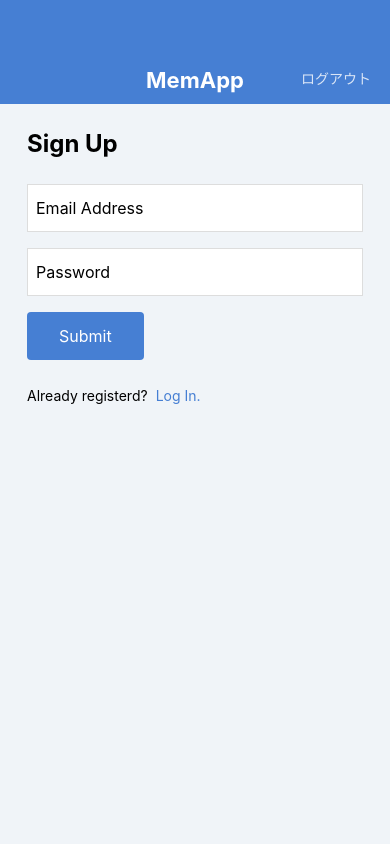
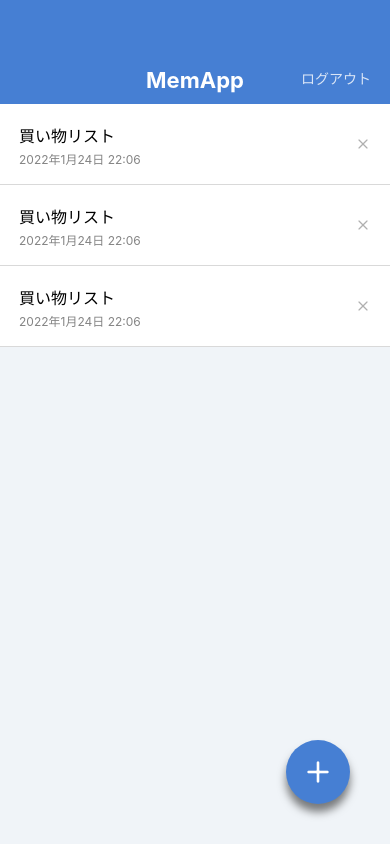
Before and after one commit to ipjin719/MemApp, a React Native app: screen / in a window 390 px wide. Built offline with nearby package versions, Linux system fonts and the light colour scheme.

Commit message:
Make components touchable

```diff
--- a/App.jsx
+++ b/App.jsx
@@ -1,14 +1,14 @@
 import React from 'react';
 
-// import MemoListScreen from './src/screens/MemoListScreen';
+import MemoListScreen from './src/screens/MemoListScreen';
 // import MemoDetailScreen from './src/screens/MemoDetailScreen';
 // import MemoEditScreen from './src/screens/MemoEditScreen';
 // import MemoCreateScreen from './src/screens/MemoCreateScreen';
 // import LogInScreen from './src/screens/LogInScreen';
-import SignUpScreen from './src/screens/SignUpScreen';
+// import SignUpScreen from './src/screens/SignUpScreen';
 
 export default function App() {
   return (
-    <SignUpScreen />
+    <MemoListScreen />
   );
 }
--- a/src/components/Button.jsx
+++ b/src/components/Button.jsx
@@ -1,18 +1,25 @@
-import { string } from 'prop-types';
 import React from 'react';
-import { View, Text, StyleSheet } from 'react-native';
+import {
+  Text, StyleSheet, TouchableOpacity,
+} from 'react-native';
+import { string, func } from 'prop-types';
 
 export default function Button(props) {
-  const { label } = props;
+  const { label, onPress } = props;
   return (
-    <View style={styles.buttonContainer}>
+    <TouchableOpacity style={styles.buttonContainer} onPress={onPress}>
       <Text style={styles.buttonLabel}>{label}</Text>
-    </View>
+    </TouchableOpacity>
   );
 }
 
 Button.propTypes = {
   label: string.isRequired,
+  onPress: func,
+};
+
+Button.defaultProps = {
+  onPress: null,
 };
 
 const styles = StyleSheet.create({
--- a/src/components/CircleButton.jsx
+++ b/src/components/CircleButton.jsx
@@ -1,25 +1,27 @@
-import { string, shape } from 'prop-types';
 import React from 'react';
-import { View, StyleSheet } from 'react-native';
+import { StyleSheet, TouchableOpacity } from 'react-native';
+import { string, shape, func } from 'prop-types';
 
 import { Feather } from '@expo/vector-icons';
 
 export default function CircleButton(props) {
-  const { style, name } = props;
+  const { style, name, onPress } = props;
   return (
-    <View style={[styles.circleButton, style]}>
+    <TouchableOpacity style={[styles.circleButton, style]} onPress={onPress}>
       <Feather name={name} size={32} color="white" />
-    </View>
+    </TouchableOpacity>
   );
 }
 
 CircleButton.propTypes = {
   name: string.isRequired,
   style: shape(),
+  onPress: func,
 };
 
 CircleButton.defaultProps = {
   style: null,
+  onPress: null,
 };
 
 const styles = StyleSheet.create({
--- a/src/components/MemoList.jsx
+++ b/src/components/MemoList.jsx
@@ -1,10 +1,9 @@
 import React from 'react';
 import {
-  View, ScrollView, Text, StyleSheet,
+  View, ScrollView, Text, StyleSheet, TouchableOpacity,
 } from 'react-native';
 
 import { Feather } from '@expo/vector-icons';
-import Icon from './Icon';
 
 export default function MemoList() {
   return (
@@ -14,10 +13,9 @@
           <Text style={styles.memListItemTitle}>買い物リスト</Text>
           <Text style={styles.memListItemDate}>2022年1月24日 22:06</Text>
         </View>
-        <View>
-          <Icon name="delete" size={16} color="#B0B0B0" />
+        <TouchableOpacity>
           <Feather name="x" size={16} color="#B0B0B0" />
-        </View>
+        </TouchableOpacity>
       </View>
 
       <View style={styles.memListItem}>
@@ -25,9 +23,9 @@
           <Text style={styles.memListItemTitle}>買い物リスト</Text>
           <Text style={styles.memListItemDate}>2022年1月24日 22:06</Text>
         </View>
-        <View>
+        <TouchableOpacity>
           <Feather name="x" size={16} color="#B0B0B0" />
-        </View>
+        </TouchableOpacity>
       </View>
 
       <View style={styles.memListItem}>
@@ -35,9 +33,9 @@
           <Text style={styles.memListItemTitle}>買い物リスト</Text>
           <Text style={styles.memListItemDate}>2022年1月24日 22:06</Text>
         </View>
-        <View>
+        <TouchableOpacity>
           <Feather name="x" size={16} color="#B0B0B0" />
-        </View>
+        </TouchableOpacity>
       </View>
     </ScrollView>
   );
--- a/src/screens/LogInScreen.jsx
+++ b/src/screens/LogInScreen.jsx
@@ -1,6 +1,6 @@
 import React from 'react';
 import {
-  View, Text, TextInput, StyleSheet,
+  View, Text, TextInput, StyleSheet, TouchableOpacity, Touchable,
 } from 'react-native';
 
 import AppBar from '../components/AppBar';
@@ -17,7 +17,9 @@
         <Button label="Submit" />
         <View style={styles.footer}>
           <Text style={styles.footerText}>Not registerd?</Text>
-          <Text style={styles.footerLink}>Sign Up here!</Text>
+          <TouchableOpacity>
+            <Text style={styles.footerLink}>Sign Up here!</Text>
+          </TouchableOpacity>
         </View>
       </View>
     </View>
--- a/src/screens/SignUpScreen.jsx
+++ b/src/screens/SignUpScreen.jsx
@@ -1,6 +1,6 @@
 import React from 'react';
 import {
-  View, Text, TextInput, StyleSheet,
+  View, Text, TextInput, StyleSheet, TouchableOpacity,
 } from 'react-native';
 
 import AppBar from '../components/AppBar';
@@ -17,7 +17,9 @@
         <Button label="Submit" />
         <View style={styles.footer}>
           <Text style={styles.footerText}>Already registerd?</Text>
-          <Text style={styles.footerLink}>Log In.</Text>
+          <TouchableOpacity>
+            <Text style={styles.footerLink}>Log In.</Text>
+          </TouchableOpacity>
         </View>
       </View>
     </View>
```
